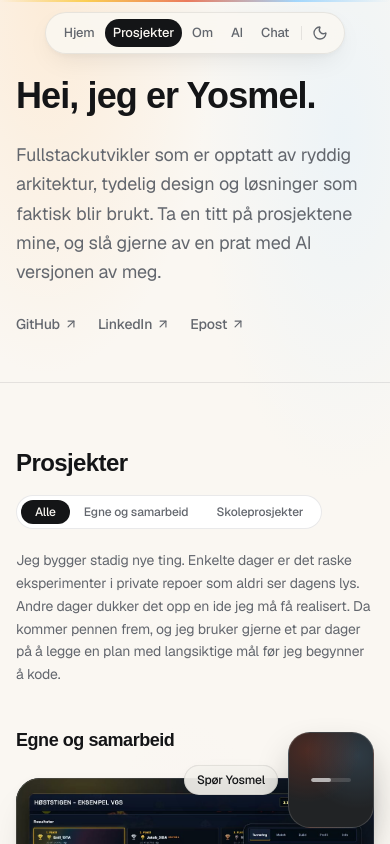
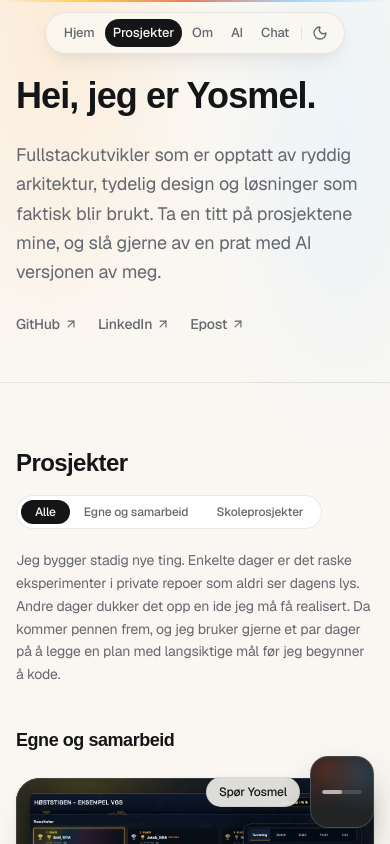
Before and after one commit to yosang/portfolio, a Next.js app: page / in a window 390 px wide. Shown: the top 844 px of the page. Built offline with nearby package versions, Linux system fonts and the light colour scheme; a web font is replaced by a local one.

Commit message:
Keep mobile corner avatar compact at rest and scale up while speaking

```diff
--- a/src/components/AvatarStage.tsx
+++ b/src/components/AvatarStage.tsx
@@ -96,7 +96,7 @@ export function AvatarStage({
 
     const initW = Math.max(1, container.clientWidth);
     const initH = Math.max(1, container.clientHeight);
-    const dpr = Math.min(window.devicePixelRatio || 1, 1.5);
+    const dpr = Math.min(window.devicePixelRatio || 1, initW < 120 ? 2 : 1.5);
     const modelUrl = new URL(MODEL_URL, window.location.origin).href;
 
     const startFallback = (target: HTMLCanvasElement) => {
@@ -187,7 +187,7 @@ export function AvatarStage({
         syncActiveRendering();
         return;
       }
-      const nextDpr = Math.min(window.devicePixelRatio || 1, 1.5);
+      const nextDpr = Math.min(window.devicePixelRatio || 1, w < 120 ? 2 : 1.5);
       vw = Math.max(1, window.innerWidth);
       vh = Math.max(1, window.innerHeight);
       const r = container.getBoundingClientRect();
--- a/src/components/ChatDock.tsx
+++ b/src/components/ChatDock.tsx
@@ -180,8 +180,8 @@ export function ChatDock() {
           <span
             ref={floatingSlotRef}
             style={{ background: STUDIO_BG }}
-            className={`pointer-events-none relative block h-[96px] w-[86px] overflow-hidden rounded-[22px] border border-white/15 shadow-[0_18px_38px_-10px_rgba(16,17,18,0.45)] transition-transform duration-300 group-hover:-translate-y-0.5 sm:h-[114px] sm:w-[100px] sm:rounded-[24px] ${
-              isActiveVoice ? "scale-[1.05] ring-2 ring-[#e4461f]/80" : ""
+            className={`pointer-events-none relative block h-[72px] w-[64px] origin-bottom-right overflow-hidden rounded-[18px] border border-white/15 shadow-[0_18px_38px_-10px_rgba(16,17,18,0.45)] transition-transform duration-300 ease-out group-hover:-translate-y-0.5 sm:h-[114px] sm:w-[100px] sm:rounded-[24px] ${
+              isActiveVoice ? "scale-[1.34] sm:scale-[1.05] ring-2 ring-[#e4461f]/80" : ""
             }`}
           />
         </button>
--- a/src/lib/avatarEngine.ts
+++ b/src/lib/avatarEngine.ts
@@ -87,7 +87,7 @@ export class GlbAvatarScene {
     });
     this.renderer.shadowMap.enabled = false;
     this.renderer.setClearColor(0x000000, 0);
-    this.renderer.setPixelRatio(Math.min(dpr, 1.5));
+    this.renderer.setPixelRatio(Math.min(dpr, 2));
     this.renderer.setSize(width, height, false);
     this.renderer.outputColorSpace = THREE.SRGBColorSpace;
     this.renderer.toneMapping = THREE.NeutralToneMapping;
@@ -359,7 +359,7 @@ export class GlbAvatarScene {
   resize(width: number, height: number, dpr: number) {
     this.camera.aspect = Math.max(1, width) / Math.max(1, height);
     this.camera.updateProjectionMatrix();
-    this.renderer.setPixelRatio(Math.min(dpr, 1.5));
+    this.renderer.setPixelRatio(Math.min(dpr, 2));
     this.renderer.setSize(Math.max(1, width), Math.max(1, height), false);
   }
 
```
